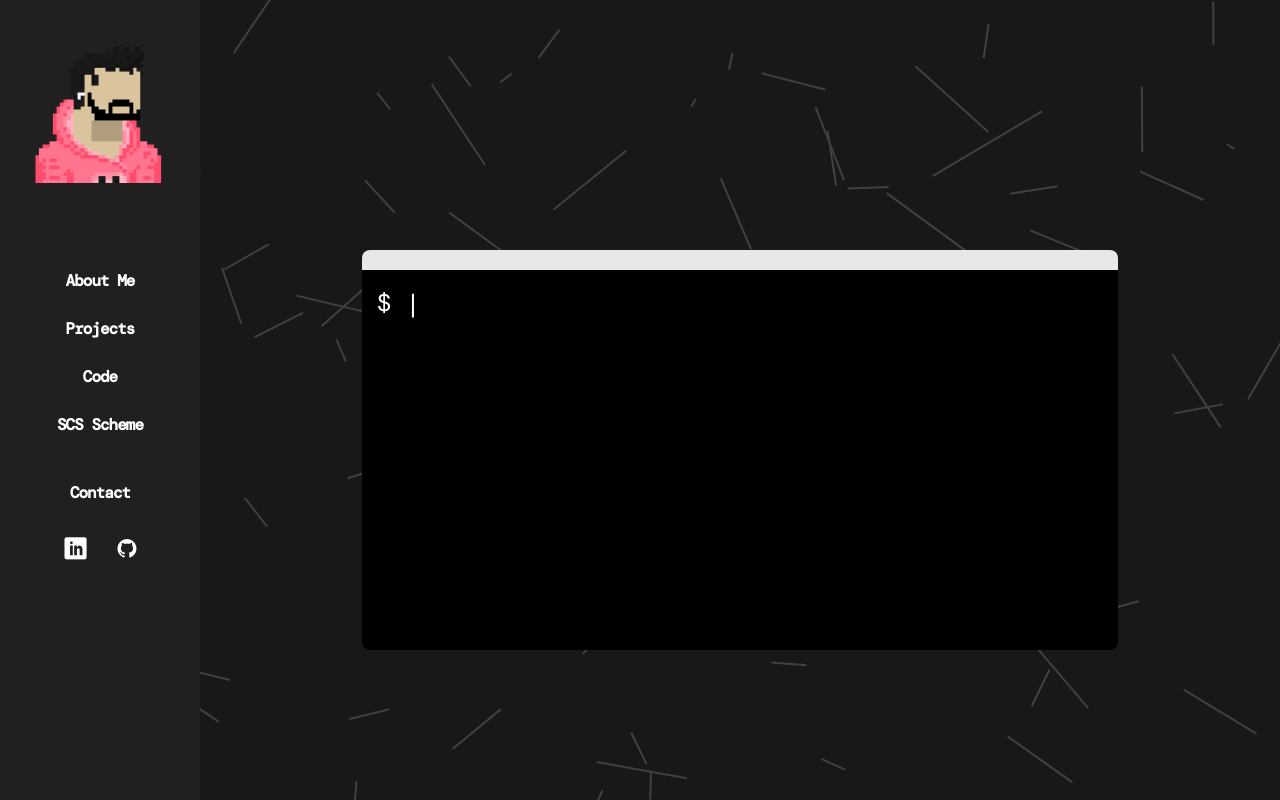
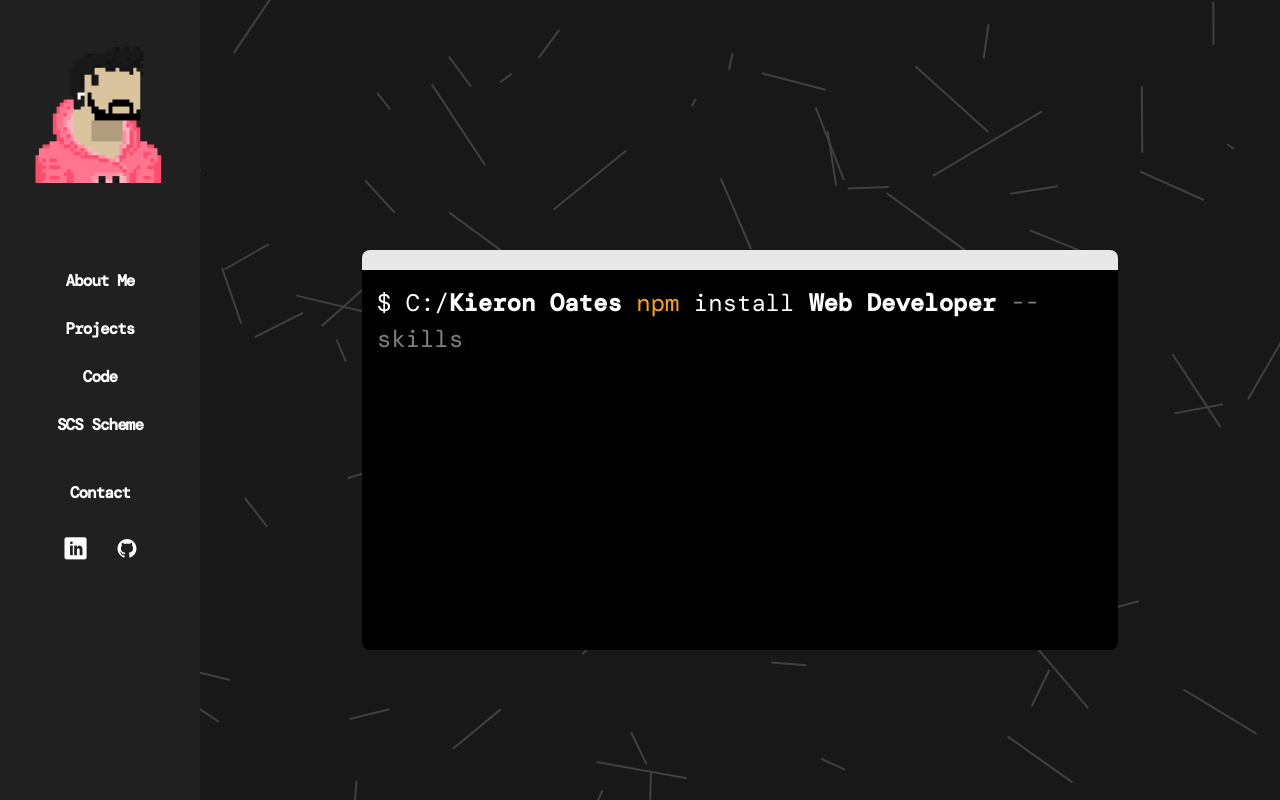
Before and after one commit to roff-dev/New-WIP-Portfolio, a PHP site: page / in a window 1280 px wide. Run offline with PHP 8.4, Linux system fonts and the light colour scheme; some libraries are stand-ins or nearby versions; some web fonts are replaced.

Commit message:
color in terminal

```diff
--- a/css/styles.css
+++ b/css/styles.css
@@ -260,6 +260,18 @@ section {
   line-height: 1.5; /* Adjust line height for readability */
 }
 
+.highlight-name, .highlight-skill {
+  font-weight: 600;
+}
+
+.gray-skills {
+  color: gray;
+}
+
+.npm {
+  color: orange;
+}
+
 @media (min-width: 768px) {
   .hero {
     height: 100vh;
--- a/js/main.js
+++ b/js/main.js
@@ -18,10 +18,12 @@ document.addEventListener('click', (event) => {
 
 //typing animation
 var typed = new Typed("#typed", {
-    strings: [`C:/Kieron Oates>  npm install Web Developer --skills`],
+    strings: [
+        `C:/<span class="highlight-name">Kieron Oates</span> <span class="npm">npm</span> install <span class="highlight-skill">Web Developer</span> <span class="gray-skills">--skills</span>`
+    ],
     typeSpeed: 50,
     startDelay: 500,
-    backDelay: 1000,
+    backDelay: 2500,
     backSpeed: 35,
     loop: true,
 });
--- a/scss/modules/_hero.scss
+++ b/scss/modules/_hero.scss
@@ -30,7 +30,18 @@ section {
     max-height: 100%; /* Restrict the text body height to the parent container */
     line-height: 1.5; /* Adjust line height for readability */
 }
-
+.highlight-name, .highlight-skill {
+    font-weight: 600;
+}
+.gray-skills {
+    color: gray;
+}
+.npm {
+    color: orange;
+}
+/////////////////////////////////////////////////////////////////////////////////////////
+//                                   MEDIA QUERIES
+/////////////////////////////////////////////////////////////////////////////////////////
 @include mq ('m') {
     .hero {
         height: 100vh;
```
Also changed, not shown: 1 other file.
